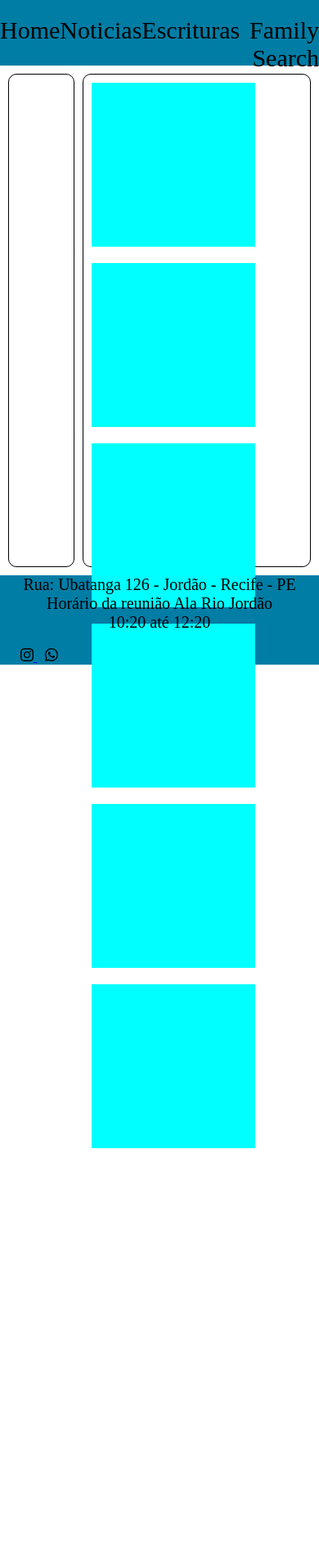
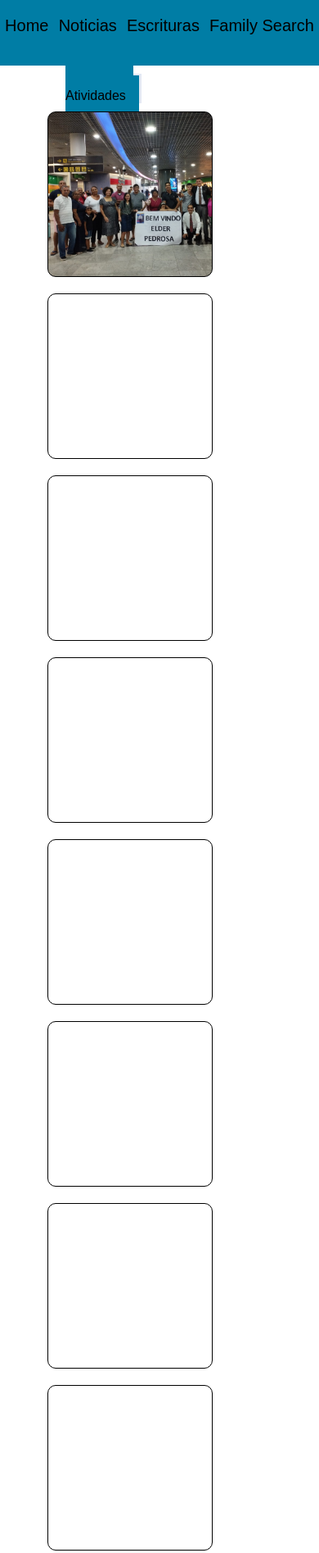
Before and after one commit to Italomilitao/ALA-RIO-JORDAO, a plain HTML site: page index.html in a window 390 px wide. Shown: the top 1895 px of the page at 82% size. Before the commit the page ends 1401 px from the top, so only its background shows below. Drawn offline with Linux system fonts and the light colour scheme; a web font is replaced by a local one.

Commit message:
novasmudanças

```diff
--- a/index.html
+++ b/index.html
@@ -20,15 +20,26 @@
     </header>
     <main>
         <aside>
+            <details>
+                <summary>Proximas Atividades</summary>
+                <ul>
+                    <li><b>Serão De Autossuficiência </b><br>25/02/2024<br>Ás 18:00</li>
+                </ul>
+                <ul>
+                    <li><b>Chegada do Elder Figueira</b><br>24/03/2024<br> A definir horario</li>
+                </ul>
+            </details>
 
         </aside>
         <div class="principal">
-            <article> </article>
-            <article> </article>
-            <article> </article>
-            <article> </article>
-            <article> </article>
-            <article> </article>
+            <a class="noticiaUm" href=""><article></article></a>
+            <a href=""><article></article></a>
+            <a href=""><article></article></a>
+            <a href=""><article></article></a>
+            <a href=""><article></article></a>
+            <a href=""><article></article></a>
+            <a href=""><article></article></a>
+            <a href=""><article></article></a>
 
         </div>
     </main>
--- a/styles/styles.css
+++ b/styles/styles.css
@@ -5,6 +5,7 @@
 *{
     margin: 0;
     padding: 0;
+    font-family: sans-serif;
 }
 
 header{
@@ -25,7 +26,12 @@ nav a{
     color: black;
     font-size: 30px;
     margin-top: 20px;
-
+    transition: 1s ease;
+}
+nav a:hover{
+    scale: 1.1;
+    transition: 1s ease;
+    text-shadow: 1px 1px 6px rgba(0, 0, 0, 0.507);
 }
 /*----------------------Header fim ------------------------------*/
 /*-------------------------Main começo------------------------*/
@@ -40,31 +46,61 @@ main{
 /*-------------------------Aside começo------------------------*/
 aside{
     width: 25%;
-    height: 600px;
-    border: 1px solid black;
-    border-radius: 10px;
+    margin: 0;
+    font-family: sans-serif;
+}
+summary{
+    all: unset;
+    padding: 16px;
+    background-color: #007da5;
+    width: 100%;
+    cursor: pointer;
+
+}
+details{
+    background-color:rgb(226, 232, 243);
+
+}
+
+ul{
+    padding-bottom: 16px;
+    font-size: 0.8rem;
+
+}
+li + li{
+    margin-top: 0.5rem;
 }
 /*-------------------------Aside  fim------------------------*/
 /*-----------------------------principal Incio--------------------------*/
 .principal{
     max-width: 75%;
-    height: 600px;
-    border: 1px solid black;
     border-radius: 10px;
     margin-left: 10px;
     display: flex;
     flex-wrap: wrap;
-
+    justify-content: center;
 
 }
 /*-----------------------------principal Fim--------------------------*/
 
 /*-----------------------------article inicio--------------------------*/
-.principal article{
+.principal a{
     width: 200px;
     height: 200px;
-    background-color: aqua ;
+    border: solid 1px black;
     margin: 10px;
+    border-radius: 10px;
+
+}
+.principal a:hover{
+    scale: 1.1;
+    transition: 1s ease;
+    text-shadow: 1px 1px 6px rgba(0, 0, 0, 0.507);
+}
+
+.noticiaUm{
+    background-image: url(../imagens/WhatsApp\ Image\ 2023-11-07\ at\ 17.51.53.jpeg) ;
+    background-size:cover;
 }
 /*-----------------------------article fim--------------------------*/
 
@@ -87,6 +123,17 @@ footer{
 }
 /*----------------------footer fim  ------------------------------*/
 
-@media(max-width: 300px){
-
+@media(max-width: 500px){
+    main{
+        display:inline-block;
+    }
+    aside{
+        margin-left: 70px;
+    }
+    ul{
+        list-style: none;
+    }
+    header a{
+        font-size: 20px;
+    }
 }
```
Also changed, not shown: pagina1.html (deleted, +0 -34 lines), pagina2.html (deleted, +0 -34 lines).
